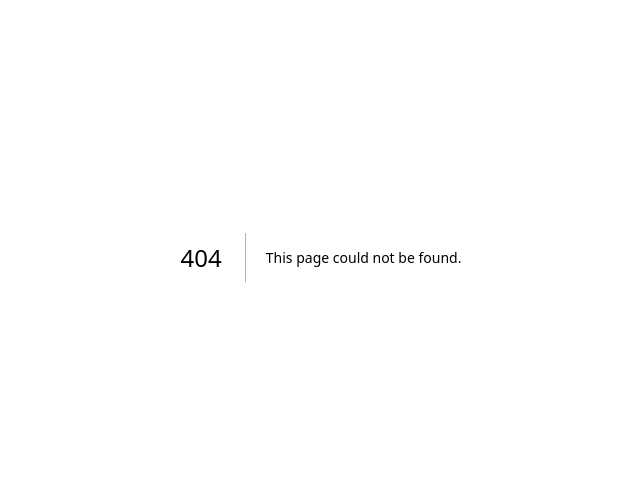
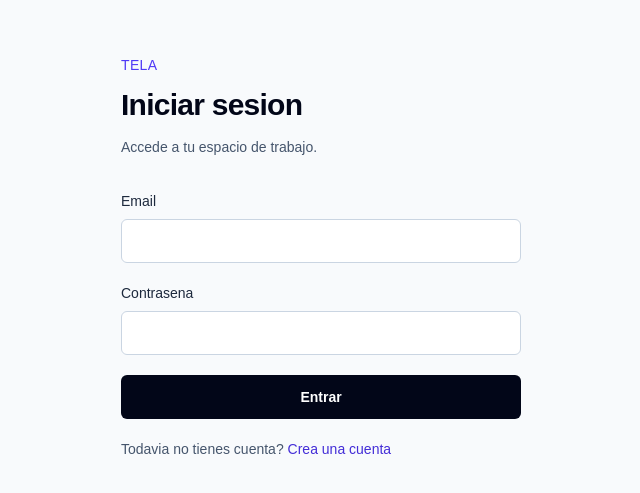
Before and after one commit to nachopereyra-uy/tela, a Next.js app: page /login in a window 1280 px wide. Before the commit this address had no page. Shown: the part 143-636 px from the top of the page, without its empty margins (319-959 px from the left). Built offline with nearby package versions, Linux system fonts and the light colour scheme.

Commit message:
feat: add auth forms

```diff
--- /dev/null
+++ b/src/app/(auth)/auth-form.tsx
@@ -0,0 +1,74 @@
+"use client";
+
+import Link from "next/link";
+import { useActionState } from "react";
+import type { AuthFormState } from "@/server/auth";
+
+type AuthFormProps = {
+  action: (state: AuthFormState, formData: FormData) => Promise<AuthFormState>;
+  submitLabel: string;
+  alternate: {
+    label: string;
+    href: string;
+    text: string;
+  };
+};
+
+const initialState: AuthFormState = {};
+
+export function AuthForm({ action, submitLabel, alternate }: AuthFormProps) {
+  const [state, formAction, pending] = useActionState(action, initialState);
+
+  return (
+    <form action={formAction} className="mt-8 grid gap-5">
+      <div className="grid gap-2">
+        <label className="text-sm font-medium text-slate-800" htmlFor="email">
+          Email
+        </label>
+        <input
+          autoComplete="email"
+          className="h-11 rounded-md border border-slate-300 bg-white px-3 text-base text-slate-950 outline-none transition focus:border-indigo-600 focus:ring-2 focus:ring-indigo-100"
+          id="email"
+          name="email"
+          required
+          type="email"
+        />
+      </div>
+      <div className="grid gap-2">
+        <label
+          className="text-sm font-medium text-slate-800"
+          htmlFor="password"
+        >
+          Contrasena
+        </label>
+        <input
+          autoComplete="current-password"
+          className="h-11 rounded-md border border-slate-300 bg-white px-3 text-base text-slate-950 outline-none transition focus:border-indigo-600 focus:ring-2 focus:ring-indigo-100"
+          id="password"
+          minLength={8}
+          name="password"
+          required
+          type="password"
+        />
+      </div>
+      {state.error ? (
+        <p className="rounded-md border border-red-200 bg-red-50 px-3 py-2 text-sm text-red-700">
+          {state.error}
+        </p>
+      ) : null}
+      <button
+        className="h-11 rounded-md bg-slate-950 px-4 text-sm font-semibold text-white transition hover:bg-slate-800 disabled:cursor-not-allowed disabled:bg-slate-400"
+        disabled={pending}
+        type="submit"
+      >
+        {pending ? "Procesando..." : submitLabel}
+      </button>
+      <p className="text-sm text-slate-600">
+        {alternate.text}{" "}
+        <Link className="font-medium text-indigo-700" href={alternate.href}>
+          {alternate.label}
+        </Link>
+      </p>
+    </form>
+  );
+}
--- /dev/null
+++ b/src/app/(auth)/login/page.tsx
@@ -0,0 +1,27 @@
+import { AuthForm } from "../auth-form";
+import { signIn } from "@/server/auth";
+
+export default function LoginPage() {
+  return (
+    <main className="mx-auto flex min-h-screen w-full max-w-md flex-col justify-center px-6 py-16">
+      <p className="text-sm font-medium uppercase tracking-wide text-indigo-600">
+        Tela
+      </p>
+      <h1 className="mt-3 text-3xl font-semibold tracking-tight text-slate-950">
+        Iniciar sesion
+      </h1>
+      <p className="mt-3 text-sm leading-6 text-slate-600">
+        Accede a tu espacio de trabajo.
+      </p>
+      <AuthForm
+        action={signIn}
+        alternate={{
+          href: "/register",
+          label: "Crea una cuenta",
+          text: "Todavia no tienes cuenta?",
+        }}
+        submitLabel="Entrar"
+      />
+    </main>
+  );
+}
--- /dev/null
+++ b/src/app/(auth)/register/page.tsx
@@ -0,0 +1,27 @@
+import { AuthForm } from "../auth-form";
+import { signUp } from "@/server/auth";
+
+export default function RegisterPage() {
+  return (
+    <main className="mx-auto flex min-h-screen w-full max-w-md flex-col justify-center px-6 py-16">
+      <p className="text-sm font-medium uppercase tracking-wide text-indigo-600">
+        Tela
+      </p>
+      <h1 className="mt-3 text-3xl font-semibold tracking-tight text-slate-950">
+        Crear cuenta
+      </h1>
+      <p className="mt-3 text-sm leading-6 text-slate-600">
+        Registra tu usuario para empezar.
+      </p>
+      <AuthForm
+        action={signUp}
+        alternate={{
+          href: "/login",
+          label: "Inicia sesion",
+          text: "Ya tienes cuenta?",
+        }}
+        submitLabel="Registrarme"
+      />
+    </main>
+  );
+}
--- /dev/null
+++ b/src/app/projects/page.tsx
@@ -0,0 +1,15 @@
+export default function ProjectsPage() {
+  return (
+    <main className="mx-auto flex min-h-screen max-w-4xl flex-col justify-center px-6 py-16">
+      <p className="text-sm font-medium uppercase tracking-wide text-indigo-600">
+        Tela
+      </p>
+      <h1 className="mt-3 text-3xl font-semibold tracking-tight text-slate-950">
+        Proyectos
+      </h1>
+      <p className="mt-3 text-slate-600">
+        La gestion de proyectos se implementa en la siguiente etapa.
+      </p>
+    </main>
+  );
+}
--- /dev/null
+++ b/src/server/auth.ts
@@ -0,0 +1,71 @@
+"use server";
+
+import { redirect } from "next/navigation";
+import { z } from "zod";
+import { createClient } from "@/lib/supabase/server";
+
+export type AuthFormState = {
+  error?: string;
+};
+
+const credentialsSchema = z.object({
+  email: z.string().trim().email("Ingresa un email valido."),
+  password: z
+    .string()
+    .min(8, "La contrasena debe tener al menos 8 caracteres."),
+});
+
+function parseCredentials(formData: FormData) {
+  const parsed = credentialsSchema.safeParse({
+    email: formData.get("email"),
+    password: formData.get("password"),
+  });
+
+  if (!parsed.success) {
+    return {
+      error: parsed.error.issues[0]?.message ?? "Revisa los datos ingresados.",
+    };
+  }
+
+  return { data: parsed.data };
+}
+
+export async function signIn(
+  _state: AuthFormState,
+  formData: FormData,
+): Promise<AuthFormState> {
+  const credentials = parseCredentials(formData);
+
+  if ("error" in credentials) {
+    return { error: credentials.error };
+  }
+
+  const supabase = await createClient();
+  const { error } = await supabase.auth.signInWithPassword(credentials.data);
+
+  if (error) {
+    return { error: "No pudimos iniciar sesion con esos datos." };
+  }
+
+  redirect("/projects");
+}
+
+export async function signUp(
+  _state: AuthFormState,
+  formData: FormData,
+): Promise<AuthFormState> {
+  const credentials = parseCredentials(formData);
+
+  if ("error" in credentials) {
+    return { error: credentials.error };
+  }
+
+  const supabase = await createClient();
+  const { error } = await supabase.auth.signUp(credentials.data);
+
+  if (error) {
+    return { error: "No pudimos crear la cuenta con esos datos." };
+  }
+
+  redirect("/projects");
+}
```
Also changed, not shown: 1 other file (tests, documents, lock files or other folders).
